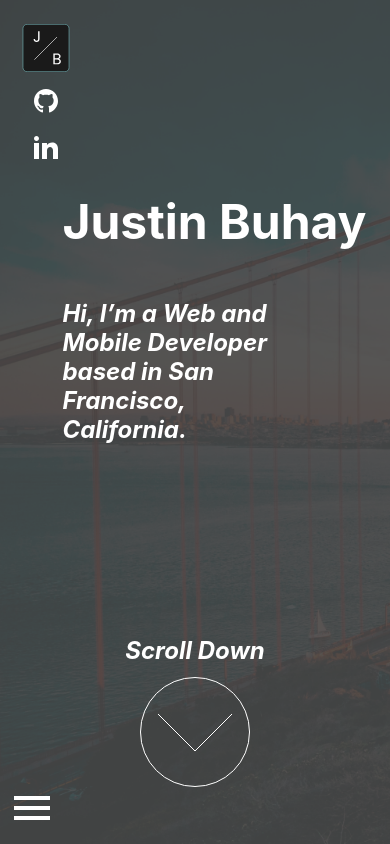
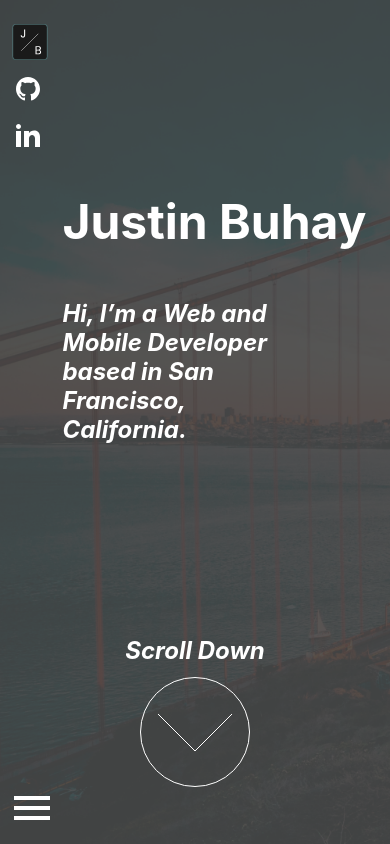
Before and after one commit to JBuhay34/jbuhay34.github.io, a React (Create React App) app: page / in a window 390 px wide. Shown: the top 844 px of the page. Built offline with nearby package versions, Linux system fonts and the light colour scheme.

Commit message:
Fixed margin on responsive

```diff
--- a/src/components/Menu.css
+++ b/src/components/Menu.css
@@ -91,10 +91,12 @@ li a:hover{
         bottom: 1%;
     }
     .Logo{
-        width: 2em;
-        height: 2em;
-        margin-left: 0em;
+        width: 1.5em;
+        height: 1.5em;
+        margin-left: .5em;
         margin-top: 1em;
+        margin-right: 2vh;
+
     }
     .Line{
         display: none;
@@ -112,6 +114,14 @@ li a:hover{
         flex-direction: column;
     }
     .Github{
-        margin-left: 4vh;
+        margin-left: 0vh;
+        margin-right: 0vh;
+        margin-right: 3vh;
+
+    }
+    .Linkedin{
+        margin-left: 0vh;
+        margin-right: 3vh;
+
     }
 }
```
